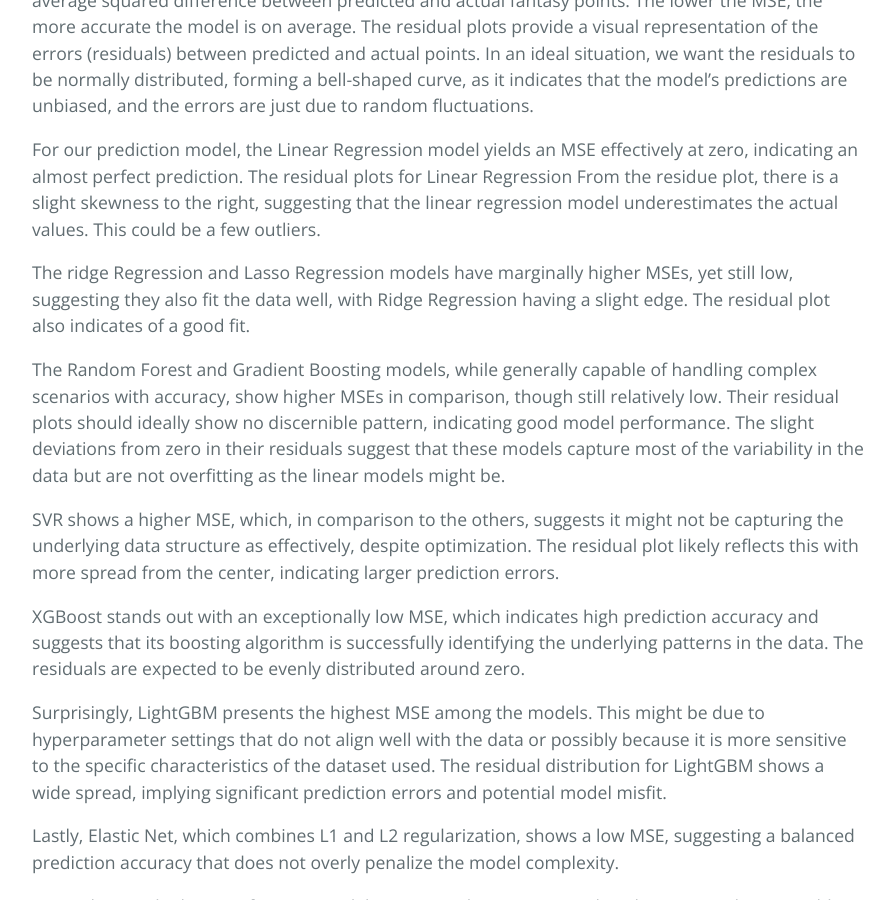
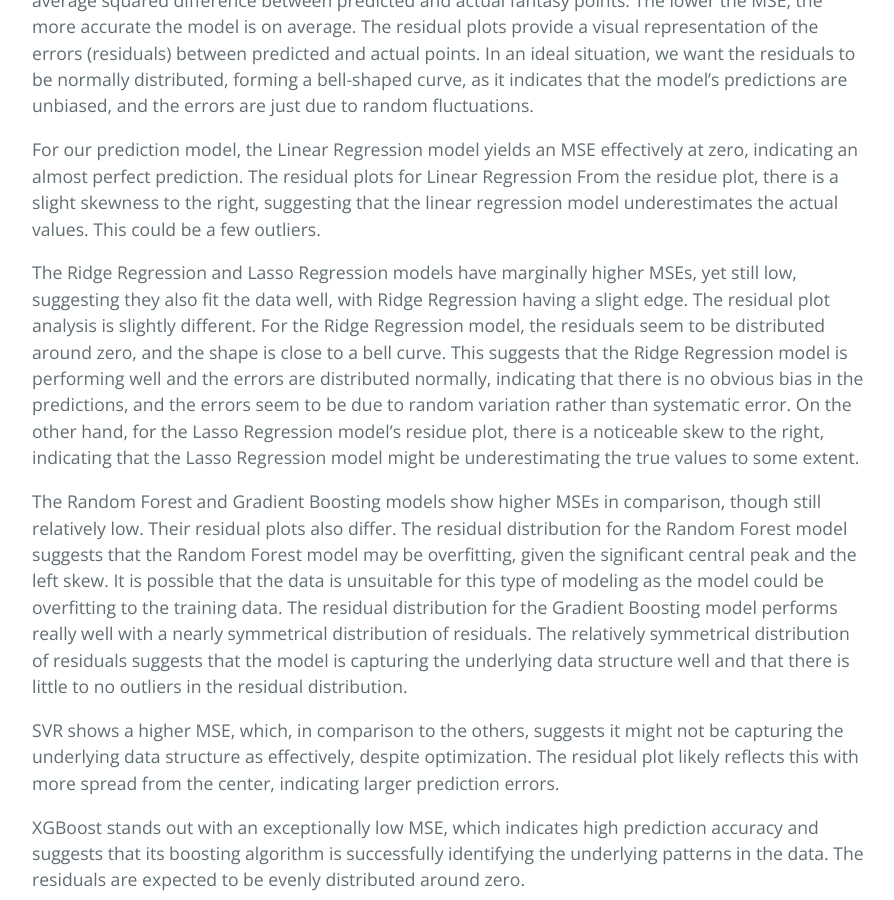
Before and after one commit to CS4641-Group-96/fantasy-football, a Jekyll site: the page built from index.md, in a window 1280 px wide and 900 px high, scrolled down 15718 px. Shown: the whole window, without its empty margins (192-1086 px from the left). Built offline with Jekyll 4.4.1, drawn with Linux system fonts in a browser that asks for light colours.

Commit message:
Update index.md

```diff
--- a/index.md
+++ b/index.md
@@ -128,9 +128,9 @@ The MSE serves as a straightforward metric for evaluating model performance as i
 
 For our prediction model, the Linear Regression model yields an MSE effectively at zero, indicating an almost perfect prediction. The residual plots for Linear Regression From the residue plot, there is a slight skewness to the right, suggesting that the linear regression model underestimates the actual values. This could be a few outliers.
 
-The ridge Regression and Lasso Regression models have marginally higher MSEs, yet still low, suggesting they also fit the data well, with Ridge Regression having a slight edge. The residual plot also indicates of a good fit.
+The Ridge Regression and Lasso Regression models have marginally higher MSEs, yet still low, suggesting they also fit the data well, with Ridge Regression having a slight edge. The residual plot analysis is slightly different. For the Ridge Regression model, the residuals seem to be distributed around zero, and the shape is close to a bell curve. This suggests that the Ridge Regression model is performing well and the errors are distributed normally, indicating that there is no obvious bias in the predictions, and the errors seem to be due to random variation rather than systematic error. On the other hand, for the Lasso Regression model's residue plot, there is a noticeable skew to the right, indicating that the Lasso Regression model might be underestimating the true values to some extent.
 
-The Random Forest and Gradient Boosting models, while generally capable of handling complex scenarios with accuracy, show higher MSEs in comparison, though still relatively low. Their residual plots should ideally show no discernible pattern, indicating good model performance. The slight deviations from zero in their residuals suggest that these models capture most of the variability in the data but are not overfitting as the linear models might be.
+The Random Forest and Gradient Boosting models show higher MSEs in comparison, though still relatively low. Their residual plots also differ. The residual distribution for the Random Forest model suggests that the Random Forest model may be overfitting, given the significant central peak and the left skew. It is possible that the data is unsuitable for this type of modeling as the model could be overfitting to the training data. The residual distribution for the Gradient Boosting model performs really well with a nearly symmetrical distribution of residuals. The relatively symmetrical distribution of residuals suggests that the model is capturing the underlying data structure well and that there is little to no outliers in the residual distribution.
 
 SVR shows a higher MSE, which, in comparison to the others, suggests it might not be capturing the underlying data structure as effectively, despite optimization. The residual plot likely reflects this with more spread from the center, indicating larger prediction errors.
 
```
